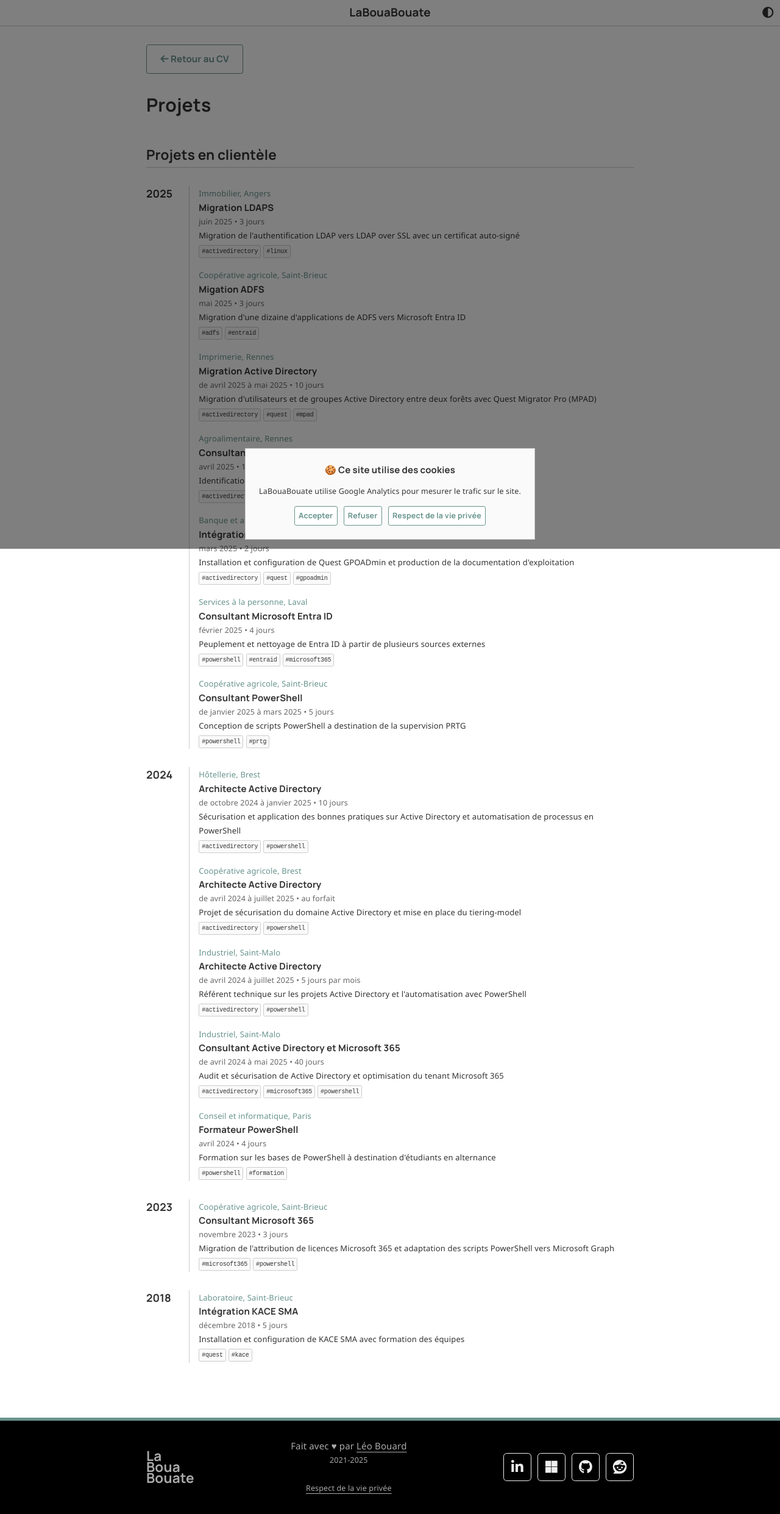
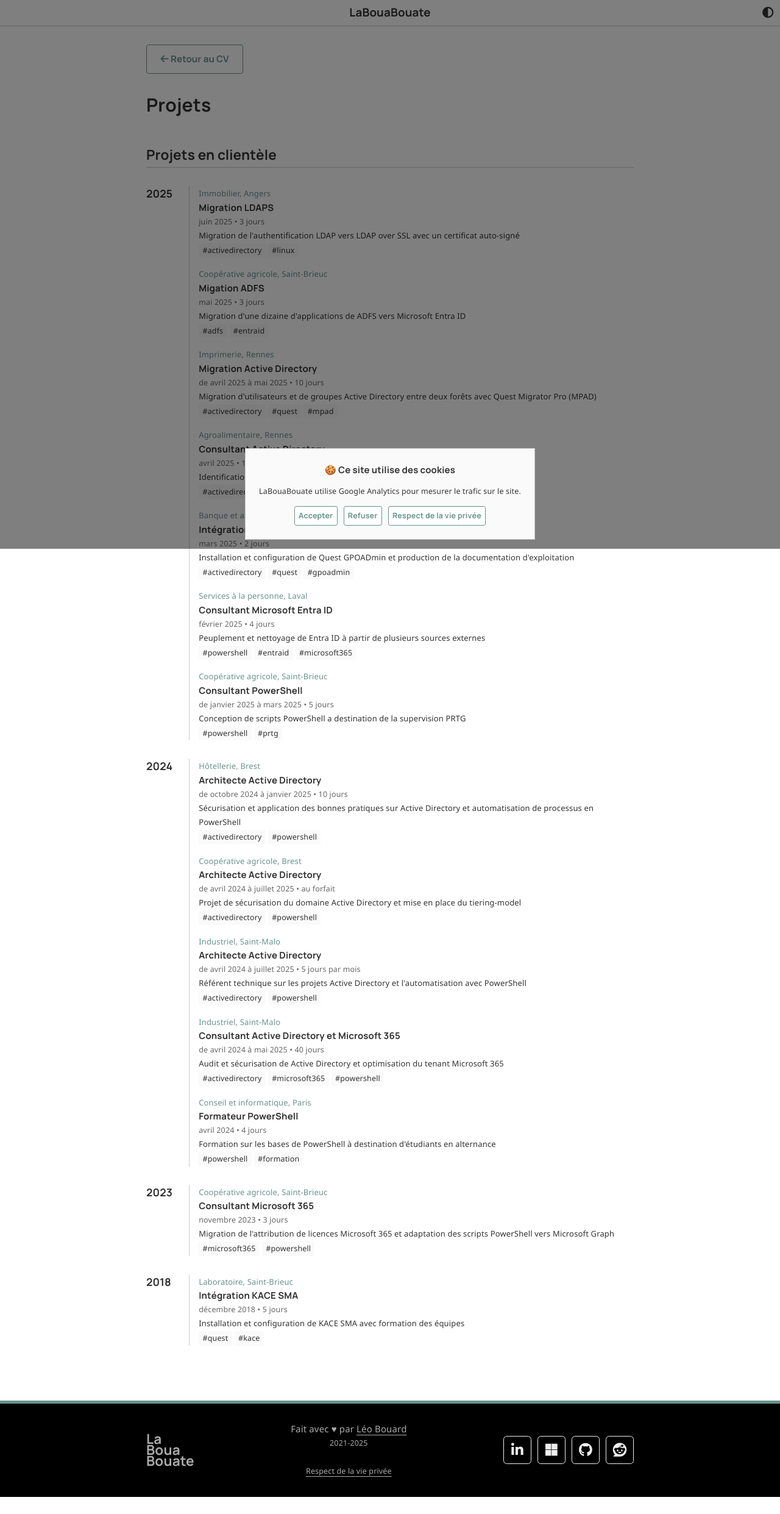
Before and after one commit to leobouard/leobouard.github.io, a Jekyll site: the page built from _pages/projects.html, in a window 1280 px wide. Shown: the whole page at 61% size. Built offline with Jekyll 4.4.1, drawn with Linux system fonts in a browser that asks for light colours; nearby versions of some CDN libraries; some web fonts are replaced; after the commit the page ends 2455 px from its top, so only the background shows below that.

Commit message:
Update cv.scss

```diff
--- a/assets/css/cv.scss
+++ b/assets/css/cv.scss
@@ -302,11 +302,12 @@
 
 div.project code {
     background-color: var(--lightaccent);
-    padding: 4px;
+    padding: 0 0.5em;
     border-radius: var(--borderradius);
-    border: var(--border);
-    font-size: x-small;
-    letter-spacing: -0.25px;
+    text-decoration: none;
+    font-size: smaller;
+    font-family: var(--textfont);
+    display: inline-block;
 }
 
 // CV WRAPPER
```
